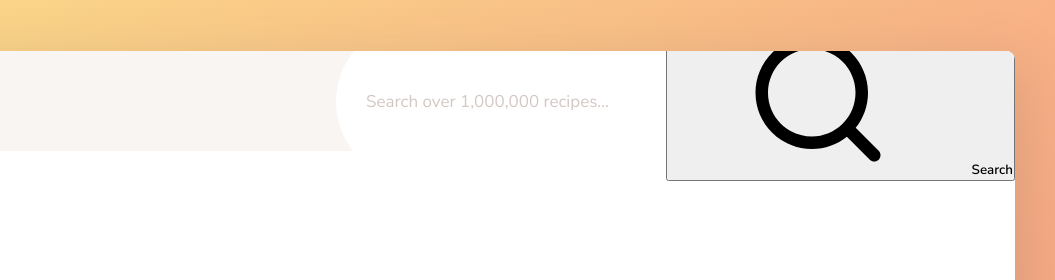
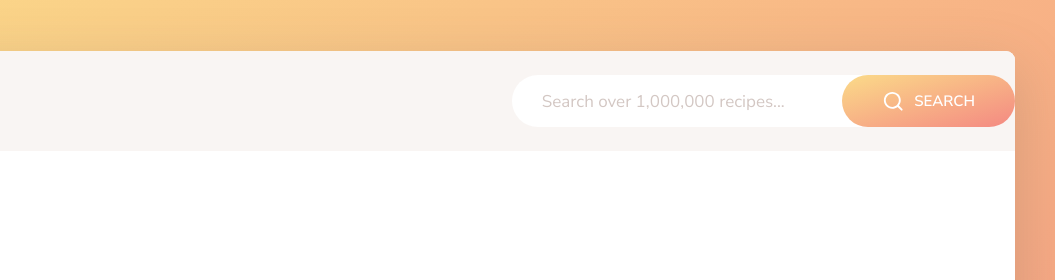
Before and after one commit to FilonenkoDima/Forkify, a website built with Parcel: page index.html in a window 1280 px wide. Shown: the top 280 px of the page, 225-1280 px from the left. Built offline with nearby package versions, Linux system fonts and the light colour scheme.

Commit message:
style button

```diff
--- /dev/null
+++ b/src/sass/_components.scss
@@ -0,0 +1,37 @@
+%btn {
+  background-image: $gradient;
+  border-radius: 10rem;
+  border: none;
+  text-transform: uppercase;
+  color: #fff;
+  cursor: pointer;
+  display: flex;
+  align-items: center;
+  transition: all 0.2s;
+
+  &:hover {
+    transform: scale(1.05);
+  }
+
+  &:focus {
+    outline: none;
+  }
+
+  & > *:first-child {
+    margin-right: 1rem;
+  }
+}
+
+.btn {
+  @extend %btn;
+
+  padding: 1.5rem 4rem;
+  font-size: 1.5rem;
+  font-weight: 600;
+
+  svg {
+    height: 2.25rem;
+    width: 2.25rem;
+    fill: currentColor;
+  }
+}
--- a/src/sass/main.scss
+++ b/src/sass/main.scss
@@ -1,2 +1,3 @@
 @import "base";
+@import "components";
 @import "header";
```
